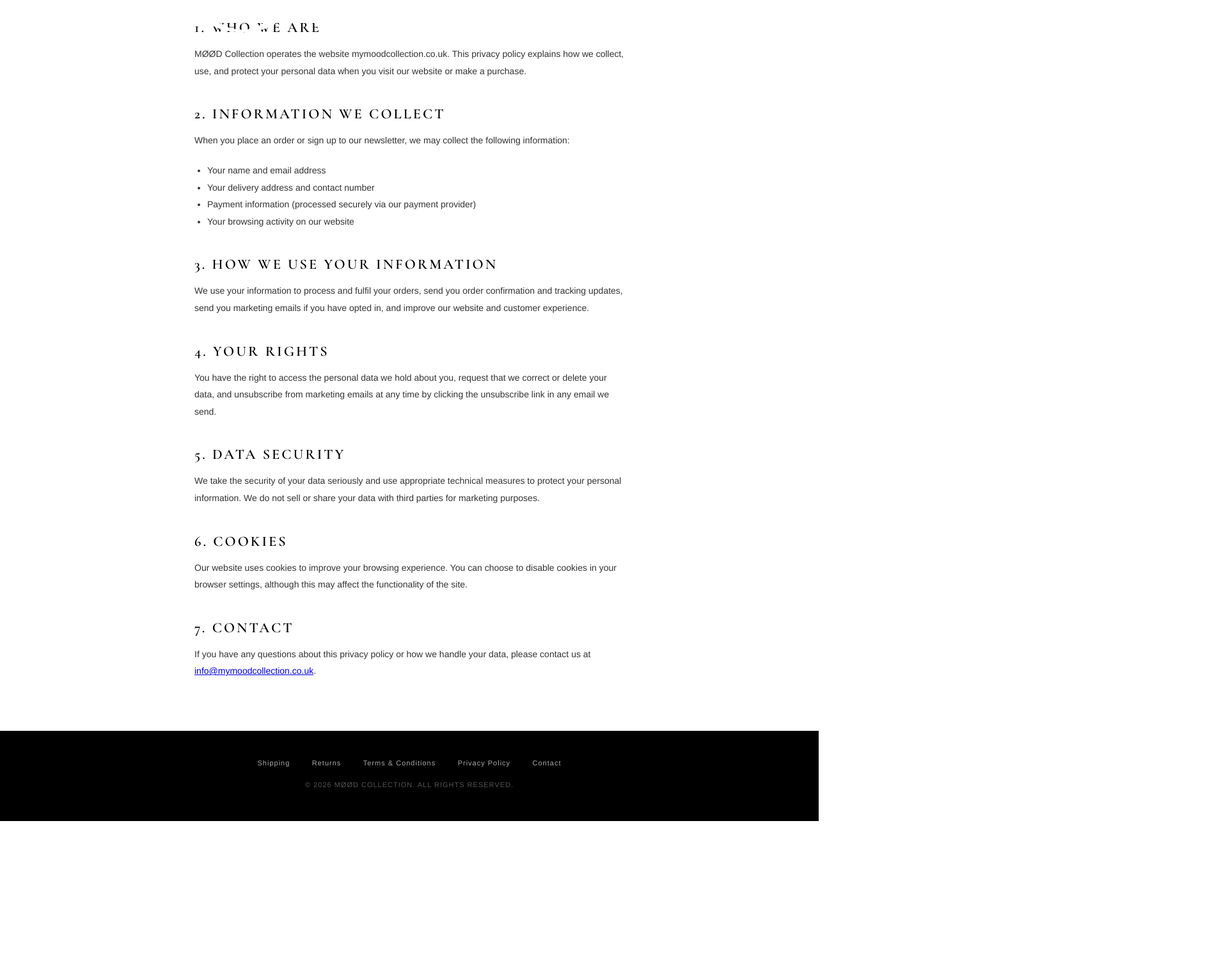
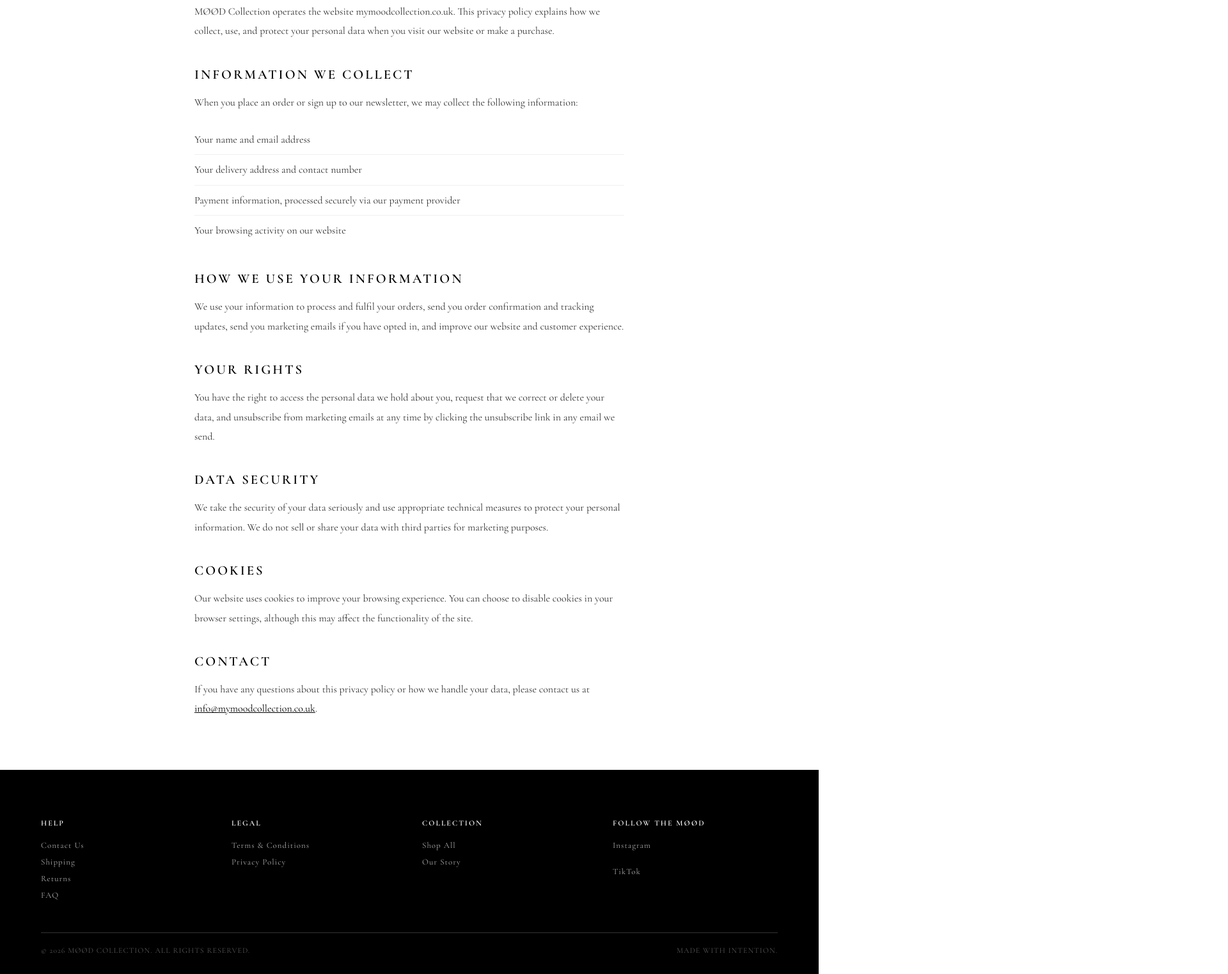
Before and after one commit to moodcollection/mood-collection, a plain HTML site: page privacy.html in a window 1280 px wide. Shown: the part 414-1936 px from the top of the page at 64% size, 1920 px wide, since content can reach past the window. Before the commit the page ends 1697 px from the top, so only its background shows below. Drawn offline with nearby package versions, Linux system fonts and the light colour scheme.

Commit message:
Update privacy.html

```diff
--- a/privacy.html
+++ b/privacy.html
@@ -4,26 +4,44 @@
 <meta charset="UTF-8">
 <meta name="viewport" content="width=device-width, initial-scale=1.0">
 <title>Privacy Policy | MØØD COLLECTION</title>
-<link href="https://fonts.googleapis.com/css2?family=Cormorant+Garamond:ital,wght@0,300;0,600;1,400&display=swap" rel="stylesheet">
+<link href="https://fonts.googleapis.com/css2?family=Cormorant+Garamond:ital,wght@0,300;0,400;0,600;1,400&display=swap" rel="stylesheet">
 <style>
 *, *::before, *::after { box-sizing: border-box; }
-body, html { margin: 0; padding: 0; font-family: 'Helvetica Neue', Arial, sans-serif; background: #fff; color: #000; }
-nav { position: sticky; top: 0; width: 100%; height: 80px; background: #000; display: flex; justify-content: space-between; align-items: center; z-index: 1000; padding: 0 30px; }
-.header-logo img { height: 70px; }
-.nav-links { display: flex; gap: 20px; align-items: center; }
-nav a { text-decoration: none; color: #fff; text-transform: uppercase; font-size: 11px; letter-spacing: 2px; }
+body, html { margin: 0; padding: 0; font-family: 'Cormorant Garamond', serif; background: #fff; color: #000; -webkit-font-smoothing: antialiased; }
+nav { position: sticky; top: 0; width: 100%; height: 65px; background: #000; display: flex; justify-content: space-between; align-items: center; z-index: 1000; padding: 0 30px; }
+.nav-logo img { height: 55px; display: block; }
+.nav-links { display: flex; gap: 25px; align-items: center; position: absolute; left: 50%; transform: translateX(-50%); }
+.nav-links a { text-decoration: none; color: #fff; text-transform: uppercase; font-size: 11px; letter-spacing: 2px; font-family: 'Cormorant Garamond', serif; white-space: nowrap; }
+.nav-links a:hover { opacity: 0.7; }
+.nav-search input { background: none; border: none; border-bottom: 1px solid #555; color: #fff; font-family: 'Cormorant Garamond', serif; font-size: 11px; letter-spacing: 1px; padding: 2px 6px; width: 120px; outline: none; }
+.nav-search input::placeholder { color: #777; text-transform: uppercase; }
+.nav-right { color: #fff; font-size: 11px; letter-spacing: 2px; text-transform: uppercase; font-family: 'Cormorant Garamond', serif; white-space: nowrap; cursor: pointer; }
 .page-header { padding: 60px 5%; text-align: center; border-bottom: 1px solid #000; }
-.page-header h1 { font-family: 'Cormorant Garamond', serif; font-size: 2.5rem; font-weight: 300; letter-spacing: 8px; text-transform: uppercase; }
+.page-header h1 { font-family: 'Cormorant Garamond', serif; font-size: 2.5rem; font-weight: 300; letter-spacing: 8px; text-transform: uppercase; margin: 0; }
 .content { max-width: 800px; margin: 0 auto; padding: 60px 5%; }
-.content h2 { font-family: 'Cormorant Garamond', serif; font-size: 1.4rem; font-weight: 600; letter-spacing: 3px; text-transform: uppercase; margin: 40px 0 15px; }
-.content p { font-size: 14px; line-height: 1.9; color: #333; margin-bottom: 20px; }
-.content ul { font-size: 14px; line-height: 1.9; color: #333; padding-left: 20px; margin-bottom: 20px; }
-footer { background: #000; color: #fff; padding: 40px 5%; text-align: center; }
-footer a { color: #aaa; text-decoration: none; font-size: 11px; letter-spacing: 1px; margin: 0 15px; }
-footer p { font-size: 11px; color: #555; letter-spacing: 1px; margin-top: 20px; }
+.content .updated { font-family: 'Cormorant Garamond', serif; font-size: 0.9rem; color: #999; letter-spacing: 1px; margin-bottom: 40px; }
+.content h2 { font-family: 'Cormorant Garamond', serif; font-size: 1.3rem; font-weight: 600; letter-spacing: 3px; text-transform: uppercase; margin: 40px 0 15px; }
+.content p { font-family: 'Cormorant Garamond', serif; font-size: 1rem; line-height: 1.9; color: #333; margin-bottom: 20px; }
+.content p a { color: #000; }
+.content ul { list-style: none; padding: 0; margin-bottom: 20px; }
+.content ul li { font-family: 'Cormorant Garamond', serif; font-size: 1rem; line-height: 1.9; color: #333; padding: 8px 0; border-bottom: 1px solid #f0f0f0; }
+.content ul li:last-child { border-bottom: none; }
+footer { background: #000; color: #fff; padding: 60px 5% 30px; font-family: 'Cormorant Garamond', serif; }
+.footer-grid { display: grid; grid-template-columns: repeat(4, 1fr); gap: 40px; margin-bottom: 40px; }
+.footer-col h4 { font-size: 12px; letter-spacing: 2px; text-transform: uppercase; margin-bottom: 20px; font-weight: 600; }
+.footer-col a { display: block; color: #aaa; text-decoration: none; font-size: 13px; letter-spacing: 1px; margin-bottom: 10px; }
+.footer-col a:hover { color: #fff; }
+.footer-social { display: flex; gap: 15px; margin-top: 10px; flex-direction: column; }
+.footer-bottom { border-top: 1px solid #333; padding-top: 20px; display: flex; justify-content: space-between; align-items: center; }
+.footer-bottom p { font-size: 12px; color: #555; letter-spacing: 1px; margin: 0; }
+@media (max-width: 768px) {
+  .nav-links { display: none; }
+  .footer-grid { grid-template-columns: repeat(2, 1fr); }
+}
 </style>
 </head>
 <body>
+
 <nav>
   <div class="nav-logo"><a href="index.html"><img src="./MOOD-LOGO-WHITE.png"></a></div>
   <div class="nav-links">
@@ -35,39 +53,72 @@
   </div>
   <div class="nav-right">My Cart (0)</div>
 </nav>
+
 <div class="page-header"><h1>PRIVACY POLICY</h1></div>
+
 <div class="content">
-  <p>Last updated: March 2026</p>
-  <h2>1. Who We Are</h2>
+  <p class="updated">Last updated: March 2026</p>
+
+  <h2>Who We Are</h2>
   <p>MØØD Collection operates the website mymoodcollection.co.uk. This privacy policy explains how we collect, use, and protect your personal data when you visit our website or make a purchase.</p>
-  <h2>2. Information We Collect</h2>
+
+  <h2>Information We Collect</h2>
   <p>When you place an order or sign up to our newsletter, we may collect the following information:</p>
   <ul>
     <li>Your name and email address</li>
     <li>Your delivery address and contact number</li>
-    <li>Payment information (processed securely via our payment provider)</li>
+    <li>Payment information, processed securely via our payment provider</li>
     <li>Your browsing activity on our website</li>
   </ul>
-  <h2>3. How We Use Your Information</h2>
+
+  <h2>How We Use Your Information</h2>
   <p>We use your information to process and fulfil your orders, send you order confirmation and tracking updates, send you marketing emails if you have opted in, and improve our website and customer experience.</p>
-  <h2>4. Your Rights</h2>
+
+  <h2>Your Rights</h2>
   <p>You have the right to access the personal data we hold about you, request that we correct or delete your data, and unsubscribe from marketing emails at any time by clicking the unsubscribe link in any email we send.</p>
-  <h2>5. Data Security</h2>
+
+  <h2>Data Security</h2>
   <p>We take the security of your data seriously and use appropriate technical measures to protect your personal information. We do not sell or share your data with third parties for marketing purposes.</p>
-  <h2>6. Cookies</h2>
+
+  <h2>Cookies</h2>
   <p>Our website uses cookies to improve your browsing experience. You can choose to disable cookies in your browser settings, although this may affect the functionality of the site.</p>
-  <h2>7. Contact</h2>
+
+  <h2>Contact</h2>
   <p>If you have any questions about this privacy policy or how we handle your data, please contact us at <a href="mailto:info@mymoodcollection.co.uk">info@mymoodcollection.co.uk</a>.</p>
 </div>
+
 <footer>
-  <div>
-    <a href="shipping.html">Shipping</a>
-    <a href="returns.html">Returns</a>
-    <a href="terms.html">Terms &amp; Conditions</a>
-    <a href="privacy.html">Privacy Policy</a>
-    <a href="contact.html">Contact</a>
+  <div class="footer-grid">
+    <div class="footer-col">
+      <h4>HELP</h4>
+      <a href="contact.html">Contact Us</a>
+      <a href="shipping.html">Shipping</a>
+      <a href="returns.html">Returns</a>
+      <a href="faq.html">FAQ</a>
+    </div>
+    <div class="footer-col">
+      <h4>LEGAL</h4>
+      <a href="terms.html">Terms &amp; Conditions</a>
+      <a href="privacy.html">Privacy Policy</a>
+    </div>
+    <div class="footer-col">
+      <h4>COLLECTION</h4>
+      <a href="shop.html">Shop All</a>
+      <a href="about.html">Our Story</a>
+    </div>
+    <div class="footer-col">
+      <h4>FOLLOW THE MØØD</h4>
+      <div class="footer-social">
+        <a href="https://www.instagram.com/moodcollectionofficial/" target="_blank">Instagram</a>
+        <a href="https://www.tiktok.com/@moodcollectionofficial" target="_blank">TikTok</a>
+      </div>
+    </div>
   </div>
-  <p>&copy; 2026 MØØD COLLECTION. ALL RIGHTS RESERVED.</p>
+  <div class="footer-bottom">
+    <p>&copy; 2026 MØØD COLLECTION. ALL RIGHTS RESERVED.</p>
+    <p>MADE WITH INTENTION.</p>
+  </div>
 </footer>
+
 </body>
 </html>
```
